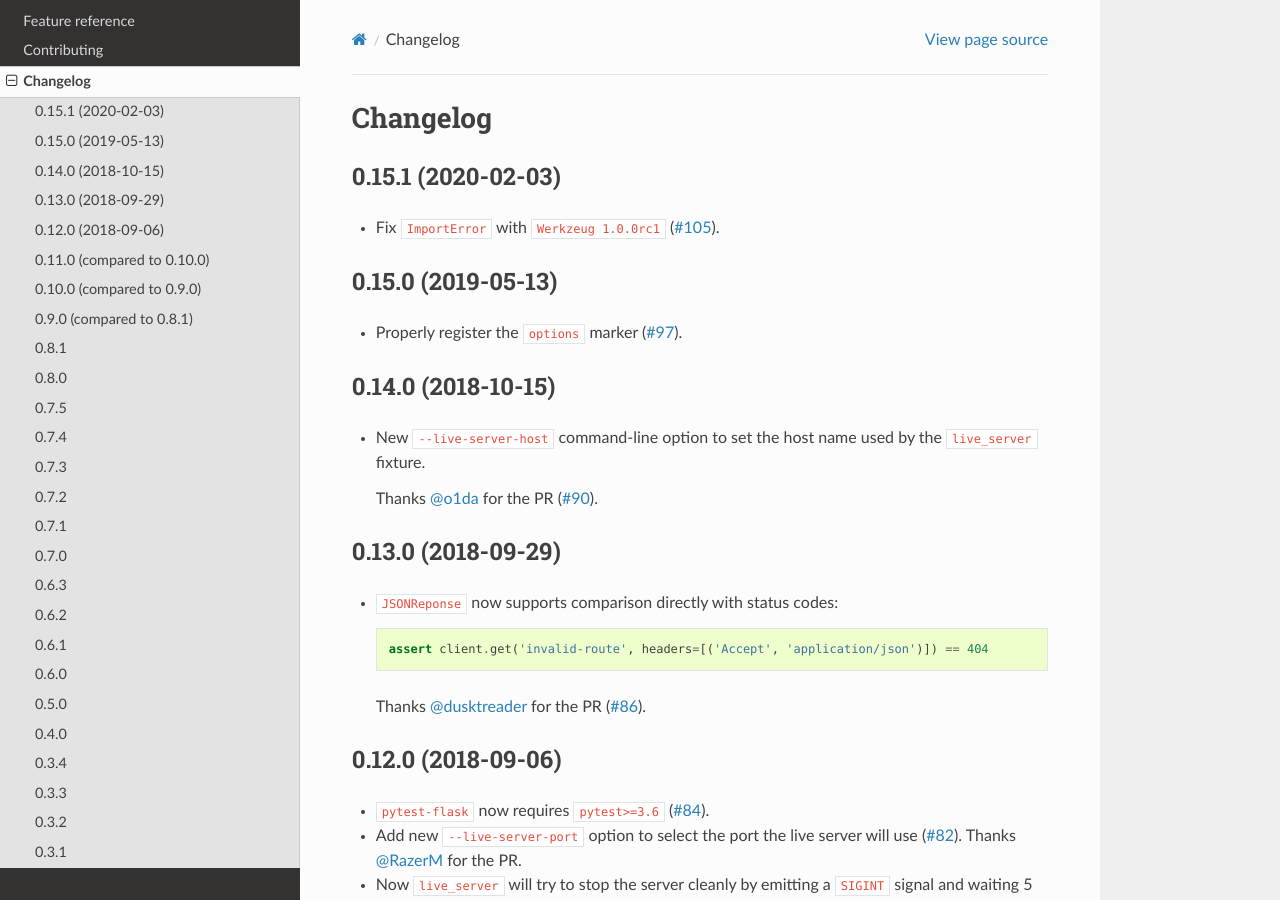
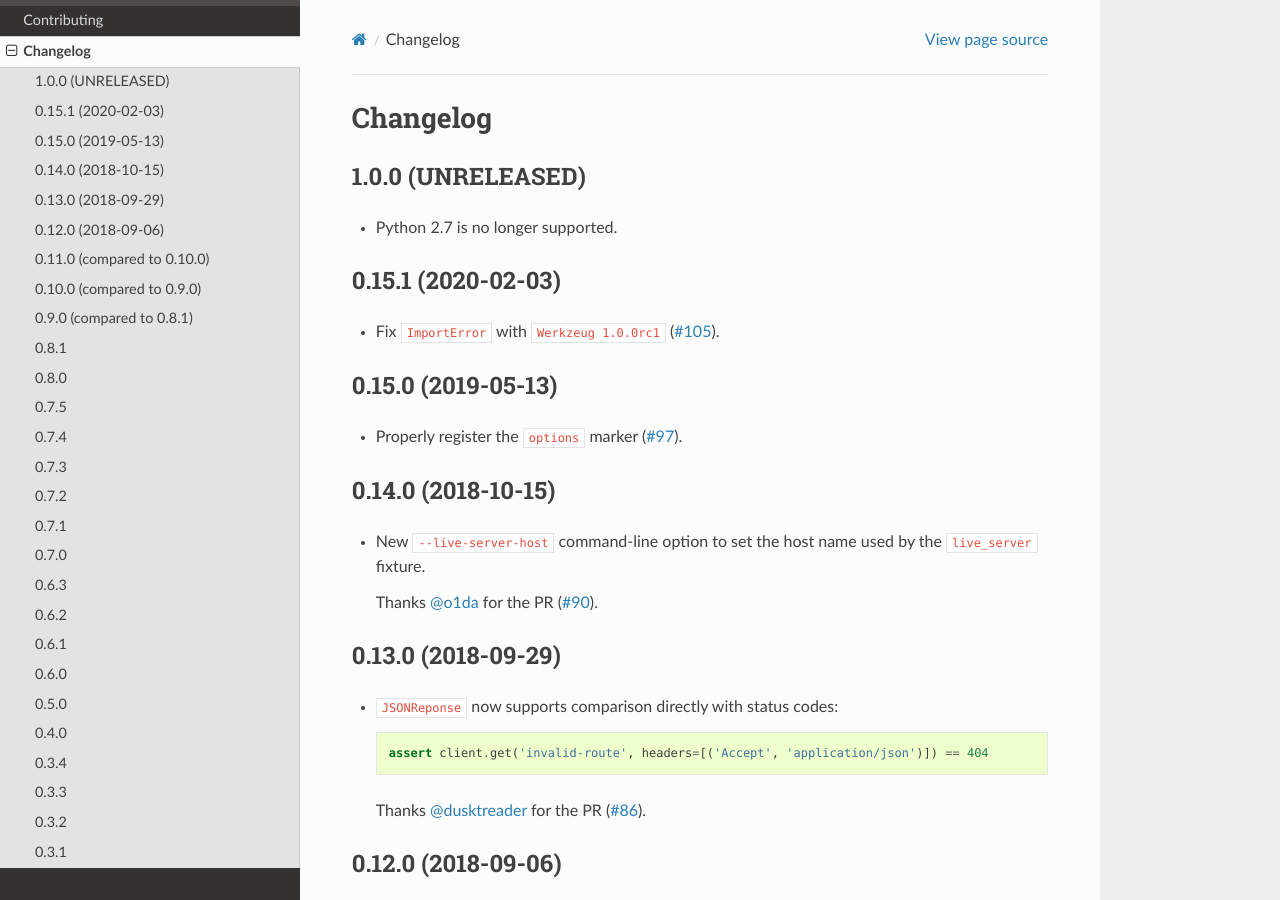
Before and after one commit to pytest-dev/pytest-flask, a Sphinx documentation site: the page built from docs/changelog.rst, in a window 1280 px wide and 900 px high. Built offline with Sphinx 7.4.7 and the Read the Docs theme 2.0.0, drawn with Linux system fonts in a browser that asks for light colours; pages that are not in the unit, such as notebooks, are missing from menus; the version number could not be read and is left out.

Commit message:
Update CHANGELOG for 1.0.0

```diff
--- a/docs/changelog.rst
+++ b/docs/changelog.rst
@@ -2,6 +2,11 @@
 
 Changelog
 =========
+
+1.0.0 (UNRELEASED)
+------------------
+
+- Python 2.7 is no longer supported.
 
 0.15.1 (2020-02-03)
 -------------------
--- a/setup.cfg
+++ /dev/null
@@ -1,2 +0,0 @@
-[wheel]
-universal = 1
```
